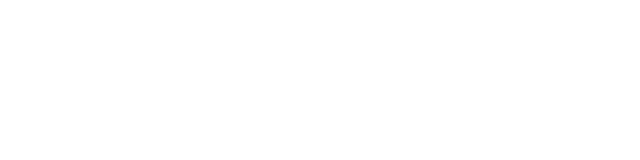
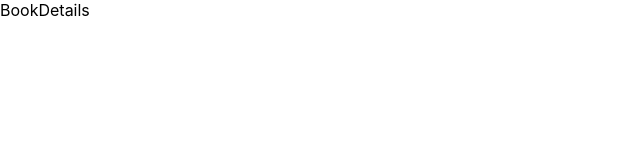
Before and after one commit to OtienohOwinoh/My-LIbrary-App, a React (Create React App) app: page /book/1 in a window 1280 px wide. Shown: the top 160 px of the page, without its empty margins (0-640 px from the left). Built offline with nearby package versions, Linux system fonts and the light colour scheme.

Commit message:
This commit defines the app routers

```diff
--- a/src/App.css
+++ b/src/App.css
@@ -1,4 +1,7 @@
 *{
   box-sizing: border-box;
+  border: 0;
+  margin: 0;
+
 
 }
--- a/src/App.js
+++ b/src/App.js
@@ -1,8 +1,19 @@
 import './App.css';
+import { Route, Routes} from 'react-router-dom';
+import BookList from './components/BookList';
+import BookDetails from './components/BookDetails';
+import NavBar from './components/NavBar';
+import Footer from './components/Footer';
+import Favorites from './components/Favorites';
 
 function App() {
   return (
     <div className="App">
+      <Routes>
+        <Route path ="/" element={<BookList />} />
+        <Route path ="/book/:id" element={<BookDetails />} />
+        <Route path ="/favorites" element={<Favorites />} />
+      </Routes>
 
     </div>
   );
--- /dev/null
+++ b/src/components/BookDetails.jsx
@@ -0,0 +1,11 @@
+import React from "react";
+import '../App.css'
+
+const BookDetails = () => {
+
+    return(
+        <div>BookDetails </div>
+    );
+};
+
+export default BookDetails
--- a/src/components/BookList.jsx
+++ b/src/components/BookList.jsx
@@ -1,5 +1,5 @@
 import React from "react";
-import '../App'
+import '../App.css'
 
 const BookList = () => {
 
--- a/src/components/Favorites.jsx
+++ b/src/components/Favorites.jsx
@@ -1,5 +1,5 @@
 import React from "react";
-import '../App'
+import '../App.css'
 
 const Favorites = () => {
 
--- a/src/components/Footer.jsx
+++ b/src/components/Footer.jsx
@@ -1,5 +1,5 @@
 import React from "react";
-import '../App'
+import '../App.css'
 
 const Footer = () => {
 
--- a/src/components/NavBar.jsx
+++ b/src/components/NavBar.jsx
@@ -1,5 +1,5 @@
 import React from "react";
-import '../App'
+import '../App.css'
 
 const NavBar = () => {
 
--- a/src/index.js
+++ b/src/index.js
@@ -3,11 +3,14 @@ import ReactDOM from 'react-dom/client';
 import './index.css';
 import App from './App';
 import reportWebVitals from './reportWebVitals';
+import { BrowserRouter } from 'react-router-dom';
 
 const root = ReactDOM.createRoot(document.getElementById('root'));
 root.render(
   <React.StrictMode>
+    <BrowserRouter>
     <App />
+    </BrowserRouter>
   </React.StrictMode>
 );
 
```
